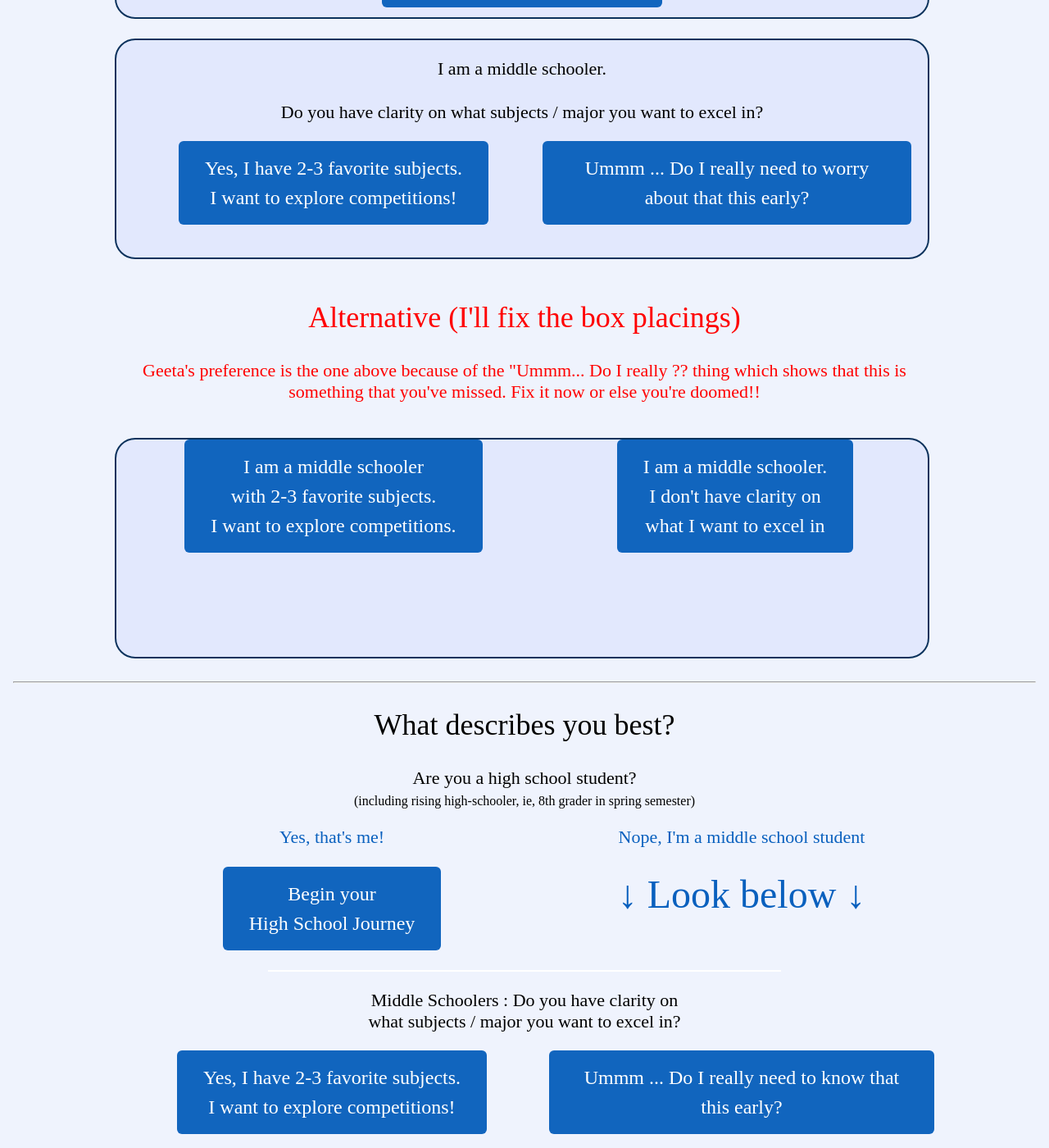
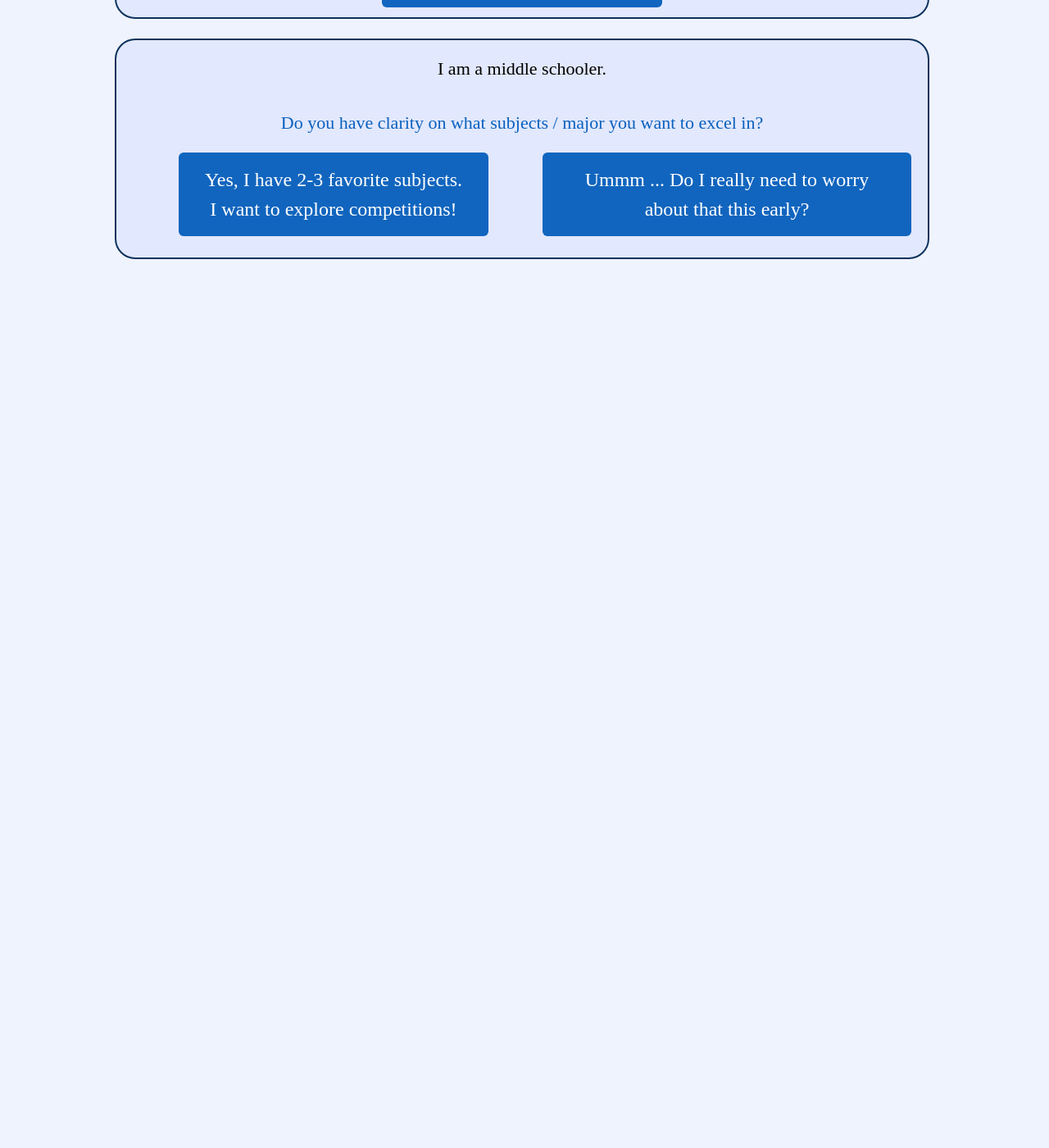
Before and after one commit to radicalcollegestrategies/radicalcollegestrategies.github.io, a Jekyll site: the page built from pages/YourJourney2.md, in a window 1280 px wide and 1400 px high, scrolled down 366 px. Shown: the whole window at 82% size. Built offline with Jekyll 4.4.1, drawn with Linux system fonts in a browser that asks for light colours; some web fonts are replaced; after the commit the page ends 900 px from its top, so only the background shows below that.

```diff
--- a/pages/YourJourney2.md
+++ b/pages/YourJourney2.md
@@ -12,7 +12,8 @@ permalink: /YourJourney2/
 <br>
 
   <div class="note" style="height: 250px;">
-    <h3 style="color:black">I am a middle schooler. <br><br> Do you have clarity on what subjects / major you want to excel in?</h3>
+    <h3 style="color:black">I am a middle schooler.</h3>
+    <h3 style="margin-top:40px">Do you have clarity on what subjects / major you want to excel in?</h3>
 
     <div class="section50left">
         <p style="text-align:center;"><a href="/MiddleSchoolCompetitions" class="mybutton" style=" color:white">Yes, I have 2-3 favorite subjects. <br>I want to explore competitions!</a></p>
@@ -23,57 +24,3 @@ permalink: /YourJourney2/
     </div>
   </div>
 </sectionpd>
-
-<section50short>
-<h2 style="color:red">Alternative (I'll fix the box placings)</h2>
-<h3 style="color:red">Geeta's preference is the one above because of the "Ummm... Do I really ?? thing which shows that this is something that you've missed. Fix it now or else you're doomed!!</h3>
-
-</section50short>
-
-<sectionpd>
-  <div class="note" style="height: 250px;">
-    <div class="section50left">
-        <p style="text-align:center;"><a href="/MiddleSchoolCompetitions" class="mybutton" style=" color:white">I am a middle schooler<br> with 2-3 favorite subjects.<br>I want to explore competitions.</a></p>
-    </div>
-
-    <div class="section50right">
-        <p style="text-align:center;"><a href="/MiddleSchoolExplore" class="mybutton" style=" color:white">I am a middle schooler.<br>I don't have clarity on<br>what I want to excel in</a></p>
-    </div>
-  </div>
-
-</sectionpd>
-
-<hr>
-<section50short>
-
-<h2 style="color:black">What describes you best?</h2>
-
-<h3 style="margin-bottom:0px;color:black">Are you a high school student?</h3>
-<h4 style="margin-top:5px;margin-bottom:0px;color:black">(including rising high-schooler, ie, 8th grader in spring semester)</h4>
-
-<div class="section50left">
-    <h3>Yes, that's me!</h3>
-    <p style="text-align:center;"><a href="/HighSchool" class="mybutton" style=" color:white">Begin your <br> High School Journey</a></p>
-</div>
-
-<div class="section50right">
-    <h3>Nope, I'm a middle school student</h3>
-    <h1><b>&darr;</b> Look below <b>&darr;</b></h1>
-</div>
-</section50short>
-
-<hr style="width:50%; border:1px solid white">
-
-<section50short>
-
-<h3 style="color:black">Middle Schoolers : Do you have clarity on <br> what subjects / major you want to excel in?</h3>
-
-<div class="section50left">
-    <p style="text-align:center;"><a href="/MiddleSchoolCompetitions" class="mybutton" style=" color:white">Yes, I have 2-3 favorite subjects. <br>I want to explore competitions!</a></p>
-</div>
-
-<div class="section50right">
-    <p style="text-align:center;"><a href="/MiddleSchoolExplore" class="mybutton" style=" color:white">Ummm ... Do I really need to know that this early?</a></p>
-</div>
-
-</section50short>
```
Also changed, not shown: pages/HighSchool.md (+2 -2 lines), pages/MiddleSchool.md (+14 -25 lines), pages/MiddleSchoolCompetitions.md (+1 -1 lines), pages/YourJourney.md (+7 -2 lines).
